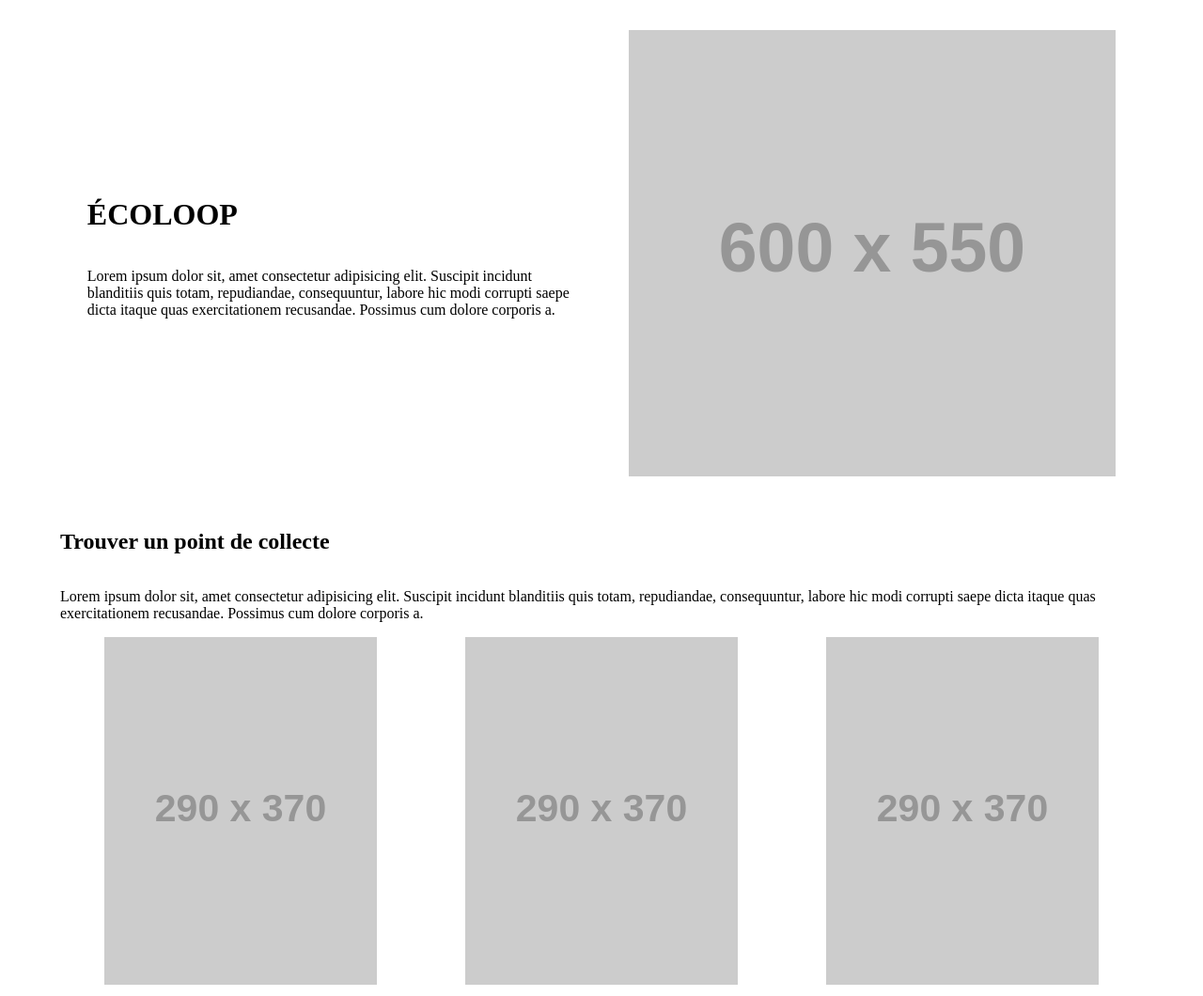
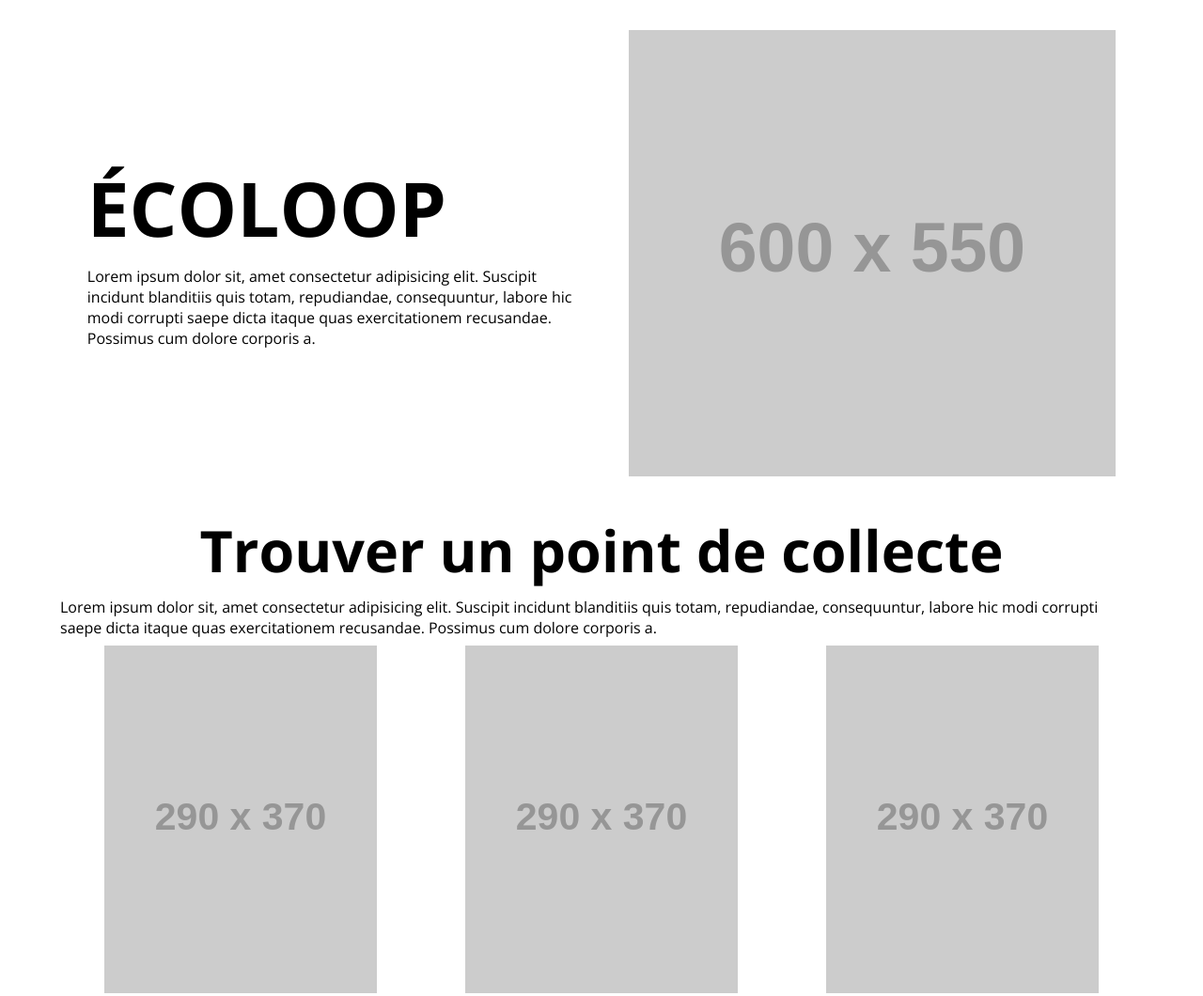
Before and after one commit to DrawLou/ecoloop, a plain HTML site: page index.html in a window 1280 px wide. Shown: the top 1060 px of the page at 94% size. Drawn offline with nearby package versions, Linux system fonts and the light colour scheme; placeholder pictures from the web are drawn by us.

Commit message:
css font

```diff
--- a/assets/css/style.css
+++ b/assets/css/style.css
@@ -4,6 +4,27 @@ body,
 html {
     margin: 0;
     padding: 0;
+    font-family: 'Open Sans', sans-serif;
+}
+
+h1 {
+    font-size: 5rem;
+    margin: 0;
+}
+
+h2 {
+    font-size: 3.812rem;
+    margin: 0;
+}
+
+h3 {
+    font-size: 2.938rem;
+    margin: 0;
+}
+
+p {
+    font-size: 1rem;
+    margin: 0.5rem 0;
 }
 
 .d-flex {
@@ -44,6 +65,9 @@ html {
 }
 
 /*  COLLECTE  */
+.titreCollecte {
+    text-align: center;
+}
 
 /*  EXPLORER  */
 
--- a/index.html
+++ b/index.html
@@ -6,6 +6,11 @@
     <meta http-equiv="X-UA-Compatible" content="IE=edge">
     <meta name="viewport" content="width=device-width, initial-scale=1.0">
     <link rel="stylesheet" href="assets/css/style.css">
+    <link rel="preconnect" href="https://fonts.googleapis.com">
+    <link rel="preconnect" href="https://fonts.gstatic.com" crossorigin>
+    <link
+        href="https://fonts.googleapis.com/css2?family=Open+Sans:ital,wght@0,300;0,400;0,500;0,600;0,700;0,800;1,300;1,400;1,500;1,600;1,700;1,800&display=swap"
+        rel="stylesheet">
     <title>Ecoloop</title>
 </head>
 
@@ -24,9 +29,9 @@
             </div>
         </header>
 
-        <section class="d-flex d-flex-spacearound  collecte margin-top-bot">
+        <section class="d-flex d-flex-column d-flex-spacearound margin-top-bot collecte">
+            <h2 class="titreCollecte">Trouver un point de collecte</h2>
             <div class="d-flex d-flex-column d-flex-spacearound contenuCollecte">
-                <h2>Trouver un point de collecte</h2>
                 <p>Lorem ipsum dolor sit, amet consectetur adipisicing elit. Suscipit incidunt blanditiis quis totam,
                     repudiandae, consequuntur, labore hic modi corrupti saepe dicta itaque quas exercitationem
                     recusandae. Possimus cum dolore corporis a.</p>
@@ -78,7 +83,7 @@
             </div>
         </section>
 
-        <footer class="d-flex margin-top-bot margin-left-right d-flex-spacearound ">
+        <footer class="d-flex margin-top-bot margin-left-right">
             <div class="logo">
                 <img src="https://placehold.co/34x34" alt="Logo de ...">
             </div>
```
